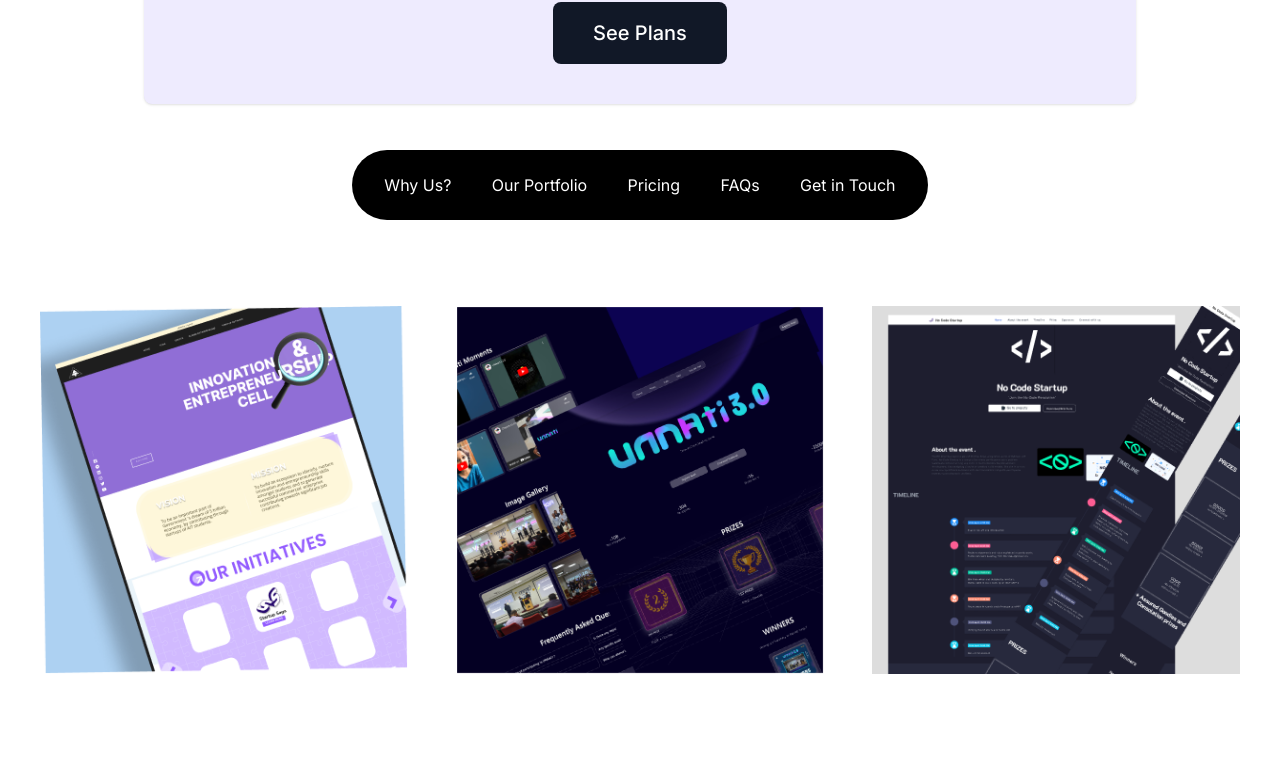
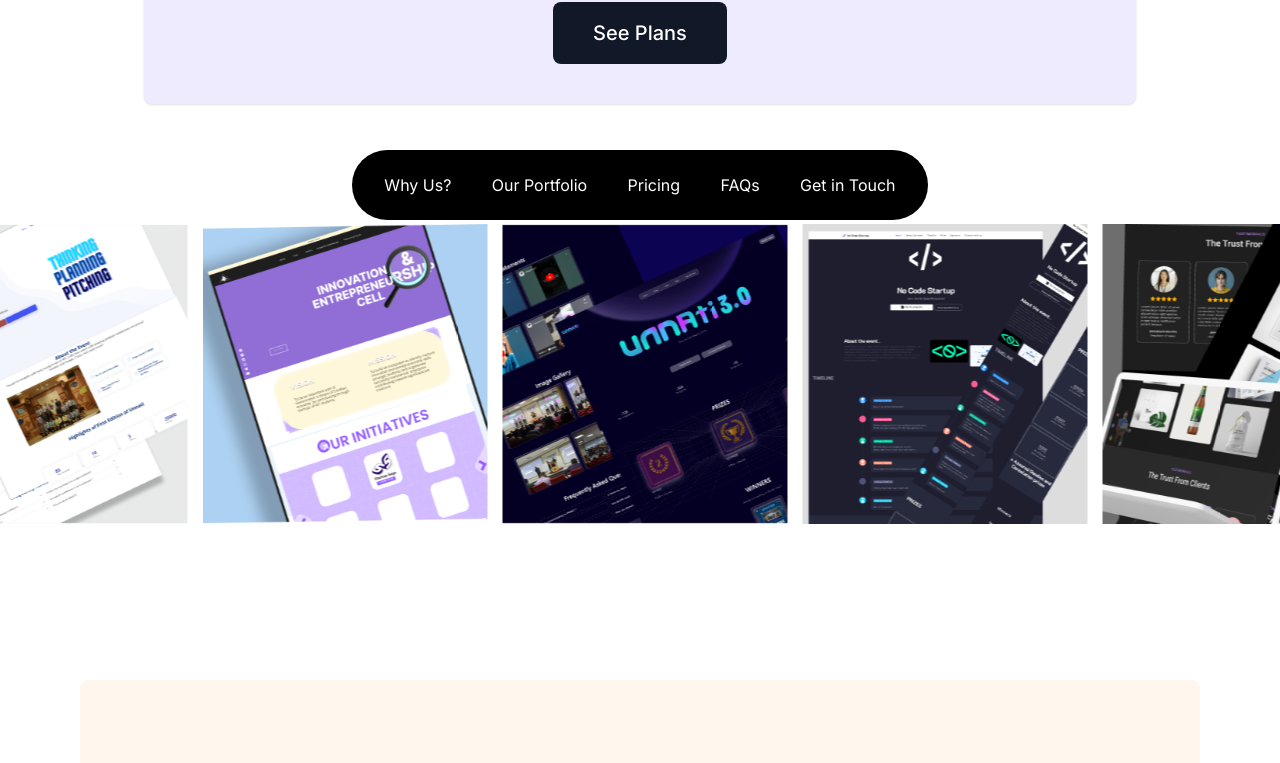
Before and after one commit to DevNasty5/webdevpyscho, a Next.js app: page / in a window 1280 px wide. Shown: the part 516-1279 px from the top of the page. Built offline with nearby package versions, Linux system fonts and the light colour scheme.

Commit message:
changes the scrool type

```diff
--- /dev/null
+++ b/src/components/Banner.tsx
@@ -0,0 +1,43 @@
+"use client"
+import React, {useState} from "react";
+import Image from "next/image";
+import { StaticImageData } from "next/image";
+
+interface Image {
+  id: string;
+  image: StaticImageData;
+}
+
+interface BannerProps {
+  images: Image[];
+  speed?: number;
+}
+const Banner: React.FC<BannerProps> = ({ images, speed = 8000 }) => {
+  const [isPaused, setIsPaused] = useState(false);
+  return (
+    <div className="inner md:pt-10 md:h-[30rem] h-[20rem]">
+    <div className="wrapper">
+      {Array.from({ length: 3 }).map((_, index) => (
+        <section
+          key={index}
+          className={`section ${isPaused ? "paused" : ""}`}
+          style={{ "--speed": `${speed}ms` } as React.CSSProperties}
+        >
+          {images.map(({ id, image }) => (
+            <div
+              className="image"
+              key={id}
+              onMouseEnter={() => setIsPaused(true)}
+              onMouseLeave={() => setIsPaused(false)}
+            >
+              <Image className="img" src={image} alt={`Image ${id}`} />
+            </div>
+          ))}
+        </section>
+      ))}
+    </div>
+  </div>
+  );
+};
+
+export { Banner };
--- a/src/components/Cards.tsx
+++ b/src/components/Cards.tsx
@@ -1,38 +1,22 @@
-"use client"
-import React, { useState } from 'react';
-import Image from 'next/image';
+import { Banner } from "./Banner";
+import "./style2.css";
 import pic1 from "../assets/CardImages/1.png";
 import pic2 from "../assets/CardImages/2.png";
 import pic3 from "../assets/CardImages/3.png";
 import pic4 from "../assets/CardImages/4.png";
 import pic5 from "../assets/CardImages/5.png";
 
-const images = [pic1, pic2, pic3, pic4, pic5];
+const images = [
+  pic1, pic2, pic3, pic4, pic5
+].map((image) => ({
+  id: crypto.randomUUID(),
+  image
+}));
 
-const Cards: React.FC = () => {
-  const [hoveredIndex, setHoveredIndex] = useState<number | null>(null);
-
-  const cardStyle = (index: number) => ({
-    transform: hoveredIndex === index ? 'scale(1.15)' : 'scale(1)',
-    transition: 'transform 0.3s ease',
-  });
-
+export default function Cards() {
   return (
-    <div className='flex sm:mt-28 flex-col md:flex-row'>
-      {images.map((src, index) => (
-        <div
-          key={index}
-          className='max-w-md sm:w-96 md:h-96 md:m-4 md:p-2 m-2 p-1 hover:shadow-4xl place-self-center'
-          onMouseEnter={() => setHoveredIndex(index)}
-          onMouseLeave={() => setHoveredIndex(null)}
-        >
-          <div className='flex justify-center items-center' style={cardStyle(index)}>
-            <Image src={src} alt='Emoji' />
-          </div>
-        </div>
-      ))}
+    <div className="">
+      <Banner images={images} speed={8000} />
     </div>
   );
 }
-
-export default Cards;
--- a/src/components/Homepage.tsx
+++ b/src/components/Homepage.tsx
@@ -1,6 +1,6 @@
 'use client';
 import React, { useState } from 'react';
-import Projects from './Projects';
+import Projects from './Cards';
 import RecentWork from './RecentWork';
 import Landing from './Landing';
 import Services from './Services'
--- a/src/components/Projects.tsx
+++ /dev/null
@@ -1,59 +0,0 @@
-import React, { useRef, useEffect } from 'react';
-import Cards from './Cards';
-import { cardData } from '.';
-import { gsap } from 'gsap';
-import { ScrollTrigger } from 'gsap/dist/ScrollTrigger';
-
-const HorizontalScrollCards = () => {
-  const sectionRef = useRef(null);
-  const triggerRef = useRef(null);
-
-  useEffect(() => {
-    const cardWidth = 300;
-    const numCards = cardData.length;
-    const totalWidth = cardWidth * numCards;
-
-    const isClient = typeof window !== 'undefined';
-    const isLargeScreen = isClient && window.innerWidth >= 768;
-    if (isLargeScreen) {
-      gsap.registerPlugin(ScrollTrigger);
-
-      const pin = gsap.fromTo(
-        sectionRef.current,
-        {
-          x: 0,
-        },
-        {
-          x: `-${totalWidth + cardWidth}`,
-          ease: 'none',
-          duration: 10,
-          scrollTrigger: {
-            trigger: triggerRef.current,
-            start: 'bottom bottom',
-            end: `+=${totalWidth - window.innerWidth + cardWidth}`,
-            scrub: 0.6,
-          },
-        }
-      );
-
-      return () => {
-        pin.kill();
-      };
-    }
-  }, []);
-
-  return (
-    <div className="mt-[-30px]">
-      <div className={`overflow-x-scroll ${window.innerWidth >= 768 ? 'md:overflow-hidden' : ''}`}>
-        <div className="flex flex-col md:flex-row md:space-x-4 p-4 w-screen" ref={sectionRef}>
-          {cardData.map((card) => (
-            <Cards key={card.id} />
-          ))}
-        </div>
-      </div>
-      {window.innerWidth >= 768 && <div className="md:hidden" ref={triggerRef}></div>}
-    </div>
-  );
-};
-
-export default HorizontalScrollCards;
--- a/src/components/style2.css
+++ b/src/components/style2.css
@@ -126,3 +126,53 @@
     background-clip: text;
     color: transparent;
   }
+
+
+
+
+.img {
+  max-width: 300px;
+  height: 300px;
+  padding: 0 15px;
+  object-fit: cover;
+}
+
+.img:last-of-type {
+  padding-left: 0;
+}
+
+.inner {
+  position: relative;
+  width: 100%;
+  overflow: hidden;
+
+}
+
+.wrapper {
+  position: absolute;
+  display: flex;
+}
+
+.section {
+  display: flex;
+  animation: swipe var(--speed) linear infinite backwards;
+}
+
+@keyframes swipe {
+  0% {
+    transform: translate(0);
+  }
+
+  100% {
+    transform: translate(-100%);
+  }
+}
+
+.image:hover {
+  transform: scale(1.1);
+  transition: transform 0.3s ease-in-out;
+}
+
+.paused {
+  animation-play-state: paused;
+}
```
Also changed, not shown: src/components/Services.tsx (+1 -1 lines).
